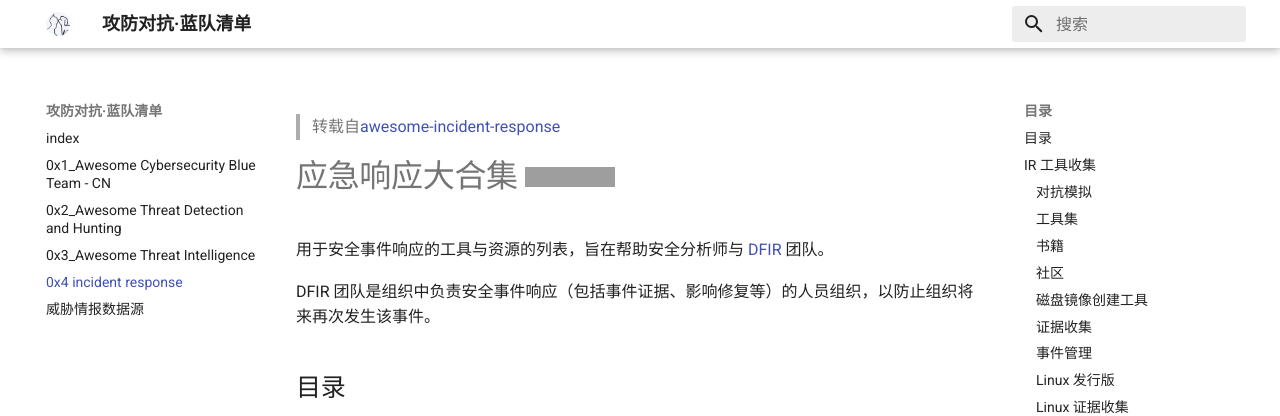
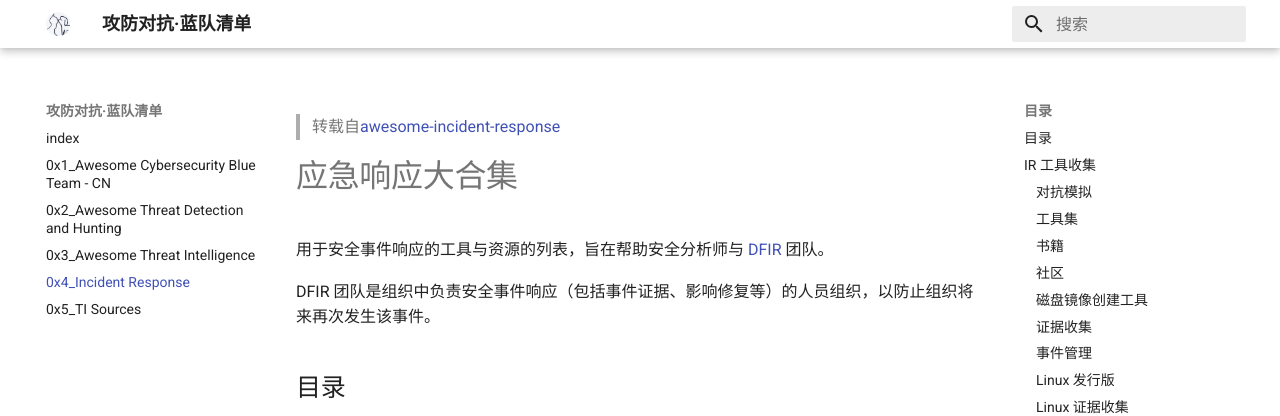
Before and after one commit to satan1a/awesome-cybersecurity-blueteam-cn, an MkDocs documentation site: the page built from docs/0x4_incident_response.md, in a window 1280 px wide. Shown: the top 416 px of the page. Built offline with MkDocs 1.6.1 and Material for MkDocs 9.7.7, drawn with Linux system fonts in a browser that asks for light colours; some of the changed lines change nothing that is shown; grey boxes are pictures that could not be loaded.

Commit message:
updated the titles

```diff
--- a/docs/0x4_incident_response.md
+++ b/docs/0x4_incident_response.md
@@ -1,6 +1,11 @@
+---
+title: 0x4_Incident Response
+
+---
+
 >   转载自[awesome-incident-response](https://github.com/meirwah/awesome-incident-response)
 
-# 应急响应大合集 [![Awesome](https://image-host-toky.oss-cn-shanghai.aliyuncs.com/badge.svg)](https://github.com/sindresorhus/awesome)
+# 应急响应大合集
 
 用于安全事件响应的工具与资源的列表，旨在帮助安全分析师与 [DFIR](http://www.acronymfinder.com/Digital-Forensics%2c-Incident-Response-(DFIR).html) 团队。
 
--- a/docs/0x5_ioc_list.md
+++ b/docs/0x5_ioc_list.md
@@ -1,3 +1,7 @@
+---
+title: 0x5_TI Sources
+---
+
 # 威胁情报数据源
 
 本篇整理公开的威胁情报数据源，但公开不等于无版权，注意哦～
```
